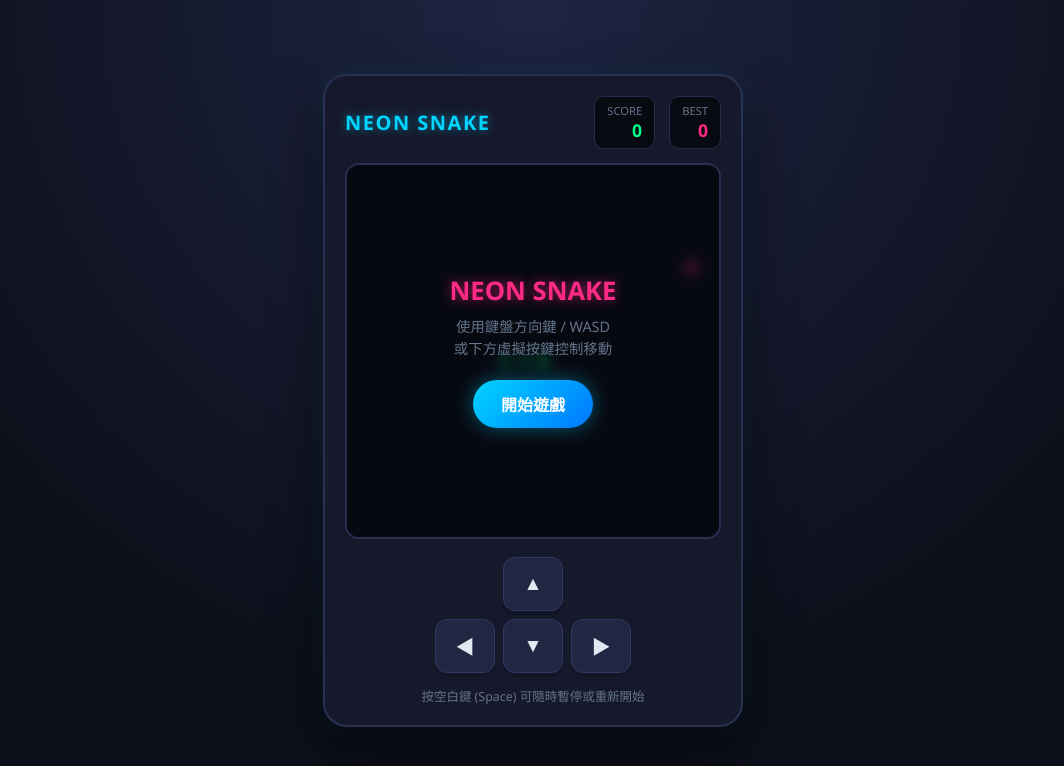
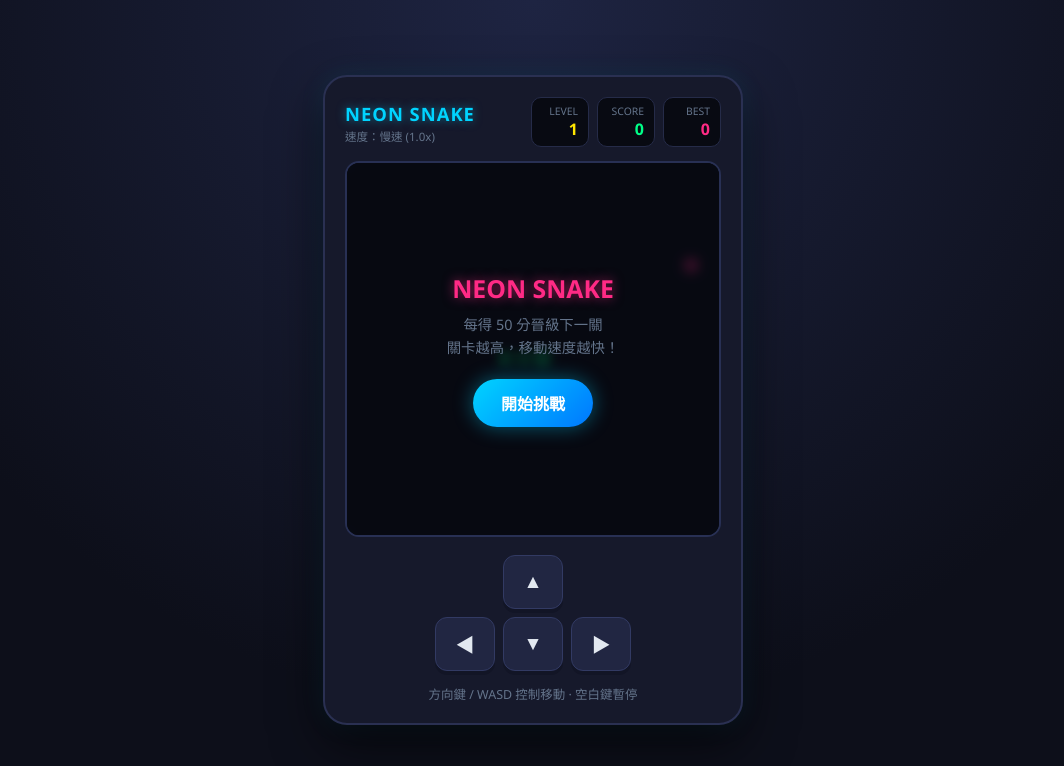
Before and after one commit to 11224109/Project_test, a plain HTML site: page index.html in a window 1280 px wide. Shown: the whole page, without its empty margins (107-1171 px from the left). Drawn offline with Linux system fonts and the light colour scheme.

Commit message:
新增貪吃蛇關卡與速度漸變機制

```diff
--- a/index.html
+++ b/index.html
@@ -3,7 +3,7 @@
 <head>
   <meta charset="UTF-8" />
   <meta name="viewport" content="width=device-width, initial-scale=1.0, maximum-scale=1.0, user-scalable=no" />
-  <title>NEON SNAKE | 復古霓虹貪吃蛇</title>
+  <title>NEON SNAKE | 關卡進階版</title>
   <style>
     :root {
       --bg-color: #0d0f1a;
@@ -12,6 +12,7 @@
       --neon-green: #00ff88;
       --neon-pink: #ff2a85;
       --neon-blue: #00d4ff;
+      --neon-gold: #ffe600;
       --text-main: #e2e8f0;
       --text-muted: #64748b;
     }
@@ -50,40 +51,57 @@
       justify-content: space-between;
       align-items: center;
       margin-bottom: 14px;
+      gap: 8px;
+    }
+
+    .title-group {
+      display: flex;
+      flex-direction: column;
     }
 
     .title {
-      font-size: 1.25rem;
+      font-size: 1.15rem;
       font-weight: 800;
-      letter-spacing: 1.5px;
+      letter-spacing: 1px;
       color: var(--neon-blue);
       text-shadow: 0 0 10px rgba(0, 212, 255, 0.5);
     }
 
+    .speed-tag {
+      font-size: 0.72rem;
+      color: var(--text-muted);
+      margin-top: 2px;
+    }
+
     .scoreboard {
       display: flex;
-      gap: 14px;
+      gap: 8px;
       font-variant-numeric: tabular-nums;
     }
 
     .score-box {
       background: var(--screen-bg);
-      padding: 6px 12px;
+      padding: 6px 10px;
       border-radius: 10px;
       border: 1px solid #252b48;
       text-align: right;
+      min-width: 58px;
     }
 
     .score-label {
-      font-size: 0.7rem;
+      font-size: 0.65rem;
       color: var(--text-muted);
       display: block;
     }
 
     .score-value {
-      font-size: 1.1rem;
+      font-size: 1rem;
       font-weight: 700;
       color: var(--neon-green);
+    }
+
+    .score-value.level {
+      color: var(--neon-gold);
     }
 
     .score-value.high {
@@ -106,10 +124,35 @@
       height: 100%;
     }
 
+    /* 關卡升級浮動提示 */
+    .level-banner {
+      position: absolute;
+      top: 18px;
+      left: 50%;
+      transform: translateX(-50%) translateY(-10px);
+      background: rgba(22, 25, 43, 0.92);
+      border: 1px solid var(--neon-gold);
+      color: var(--neon-gold);
+      padding: 6px 18px;
+      border-radius: 999px;
+      font-size: 0.9rem;
+      font-weight: 800;
+      letter-spacing: 1px;
+      box-shadow: 0 0 18px rgba(255, 230, 0, 0.4);
+      opacity: 0;
+      pointer-events: none;
+      transition: opacity 0.25s ease, transform 0.25s ease;
+    }
+
+    .level-banner.show {
+      opacity: 1;
+      transform: translateX(-50%) translateY(0);
+    }
+
     .overlay {
       position: absolute;
       inset: 0;
-      background: rgba(8, 10, 18, 0.85);
+      background: rgba(8, 10, 18, 0.86);
       backdrop-filter: blur(4px);
       display: flex;
       flex-direction: column;
@@ -127,7 +170,7 @@
 
     .overlay h2 {
       margin: 0 0 8px;
-      font-size: 1.6rem;
+      font-size: 1.55rem;
       color: var(--neon-pink);
       text-shadow: 0 0 12px rgba(255, 42, 133, 0.6);
     }
@@ -136,7 +179,7 @@
       margin: 0 0 20px;
       font-size: 0.9rem;
       color: var(--text-muted);
-      line-height: 1.5;
+      line-height: 1.6;
     }
 
     .btn-start {
@@ -149,14 +192,13 @@
       border-radius: 999px;
       cursor: pointer;
       box-shadow: 0 0 20px rgba(0, 212, 255, 0.4);
-      transition: transform 0.1s ease, box-shadow 0.1s ease;
+      transition: transform 0.1s ease;
     }
 
     .btn-start:active {
       transform: scale(0.95);
     }
 
-    /* 手機與觸控方向鍵 */
     .controls {
       margin-top: 18px;
       display: grid;
@@ -203,8 +245,15 @@
 
   <div class="arcade-cabinet">
     <div class="header">
-      <div class="title">NEON SNAKE</div>
+      <div class="title-group">
+        <div class="title">NEON SNAKE</div>
+        <div class="speed-tag" id="speedTag">速度：慢速 (1.0x)</div>
+      </div>
       <div class="scoreboard">
+        <div class="score-box">
+          <span class="score-label">LEVEL</span>
+          <span class="score-value level" id="level">1</span>
+        </div>
         <div class="score-box">
           <span class="score-label">SCORE</span>
           <span class="score-value" id="score">0</span>
@@ -218,10 +267,11 @@
 
     <div class="screen-wrapper">
       <canvas id="gameCanvas" width="400" height="400"></canvas>
+      <div class="level-banner" id="levelBanner">LEVEL UP! 速度提升</div>
       <div class="overlay" id="overlay">
         <h2 id="overlayTitle">NEON SNAKE</h2>
-        <p id="overlayDesc">使用鍵盤方向鍵 / WASD<br>或下方虛擬按鍵控制移動</p>
-        <button class="btn-start" id="startBtn">開始遊戲</button>
+        <p id="overlayDesc">每得 50 分晉級下一關<br>關卡越高，移動速度越快！</p>
+        <button class="btn-start" id="startBtn">開始挑戰</button>
       </div>
     </div>
 
@@ -232,14 +282,17 @@
       <button class="d-btn d-right" data-dir="RIGHT" aria-label="右">▶</button>
     </div>
 
-    <div class="hint">按空白鍵 (Space) 可隨時暫停或重新開始</div>
+    <div class="hint">方向鍵 / WASD 控制移動 · 空白鍵暫停</div>
   </div>
 
   <script>
     const canvas = document.getElementById('gameCanvas');
     const ctx = canvas.getContext('2d');
+    const levelEl = document.getElementById('level');
     const scoreEl = document.getElementById('score');
     const highScoreEl = document.getElementById('highScore');
+    const speedTagEl = document.getElementById('speedTag');
+    const levelBanner = document.getElementById('levelBanner');
     const overlay = document.getElementById('overlay');
     const overlayTitle = document.getElementById('overlayTitle');
     const overlayDesc = document.getElementById('overlayDesc');
@@ -249,6 +302,16 @@
     const TILE_COUNT = canvas.width / GRID_SIZE;
     const STORAGE_KEY = 'neon_snake_best_score';
 
+    // 關卡設定：每 50 分升一關，速度從 160ms 逐步加快到 55ms
+    const LEVEL_THEMES = [
+      { speed: 160, label: '慢速 (1.0x)', head: '#00ff88', body1: '#00cc6d', body2: '#00b35f' },
+      { speed: 135, label: '輕快 (1.2x)', head: '#00d4ff', body1: '#00a8cc', body2: '#0091b3' },
+      { speed: 110, label: '中速 (1.5x)', head: '#c77dff', body1: '#9d4edd', body2: '#7b2cbf' },
+      { speed: 88,  label: '高速 (1.8x)', head: '#ff9e00', body1: '#ff7b00', body2: '#e85d04' },
+      { speed: 70,  label: '極速 (2.3x)', head: '#ffe600', body1: '#ffd000', body2: '#ffb703' },
+      { speed: 55,  label: '狂暴 (2.9x)', head: '#ff2a85', body1: '#e01e70', body2: '#c9184a' }
+    ];
+
     let snake = [];
     let food = { x: 10, y: 10 };
     let dx = 0;
@@ -256,13 +319,34 @@
     let nextDx = 0;
     let nextDy = 0;
     let score = 0;
+    let level = 1;
     let highScore = Number(localStorage.getItem(STORAGE_KEY)) || 0;
     let gameLoop = null;
-    let speed = 130;
+    let bannerTimer = null;
     let isRunning = false;
     let isPaused = false;
 
     highScoreEl.textContent = highScore;
+
+    function getLevelConfig(lvl) {
+      const index = Math.min(lvl - 1, LEVEL_THEMES.length - 1);
+      return LEVEL_THEMES[index];
+    }
+
+    function updateLevelUI() {
+      const cfg = getLevelConfig(level);
+      levelEl.textContent = level;
+      speedTagEl.textContent = `速度：${cfg.label}`;
+    }
+
+    function showLevelUpBanner(newLevel) {
+      clearTimeout(bannerTimer);
+      levelBanner.textContent = `LEVEL ${newLevel} · 速度提升！`;
+      levelBanner.classList.add('show');
+      bannerTimer = setTimeout(() => {
+        levelBanner.classList.remove('show');
+      }, 1500);
+    }
 
     function initGame() {
       snake = [
@@ -275,9 +359,11 @@
       nextDx = 1;
       nextDy = 0;
       score = 0;
-      speed = 130;
+      level = 1;
       isPaused = false;
       scoreEl.textContent = score;
+      levelBanner.classList.remove('show');
+      updateLevelUI();
       spawnFood();
     }
 
@@ -292,12 +378,17 @@
       }
     }
 
+    function startLoopWithCurrentSpeed() {
+      clearInterval(gameLoop);
+      const cfg = getLevelConfig(level);
+      gameLoop = setInterval(tick, cfg.speed);
+    }
+
     function startGame() {
       initGame();
       isRunning = true;
       overlay.classList.add('hidden');
-      clearInterval(gameLoop);
-      gameLoop = setInterval(tick, speed);
+      startLoopWithCurrentSpeed();
     }
 
     function gameOver() {
@@ -309,8 +400,8 @@
         highScoreEl.textContent = highScore;
       }
       overlayTitle.textContent = 'GAME OVER';
-      overlayDesc.innerHTML = `最終得分：<strong>${score}</strong> 分<br>最高紀錄：${highScore} 分`;
-      startBtn.textContent = '再玩一次';
+      overlayDesc.innerHTML = `抵達關卡：<strong>LEVEL ${level}</strong><br>最終得分：<strong>${score}</strong> 分（最高 ${highScore} 分）`;
+      startBtn.textContent = '再挑戰一次';
       overlay.classList.remove('hidden');
     }
 
@@ -322,29 +413,28 @@
 
       const head = { x: snake[0].x + dx, y: snake[0].y + dy };
 
-      // 撞牆判定
       if (head.x < 0 || head.x >= TILE_COUNT || head.y < 0 || head.y >= TILE_COUNT) {
         return gameOver();
       }
 
-      // 撞到自己判定
       if (snake.some(part => part.x === head.x && part.y === head.y)) {
         return gameOver();
       }
 
       snake.unshift(head);
 
-      // 吃到食物
       if (head.x === food.x && head.y === food.y) {
         score += 10;
         scoreEl.textContent = score;
         spawnFood();
 
-        // 隨著分數微幅加速
-        if (speed > 65) {
-          speed -= 2;
-          clearInterval(gameLoop);
-          gameLoop = setInterval(tick, speed);
+        // 每 50 分升一關並加快速度
+        const calculatedLevel = Math.floor(score / 50) + 1;
+        if (calculatedLevel > level) {
+          level = calculatedLevel;
+          updateLevelUI();
+          showLevelUpBanner(level);
+          startLoopWithCurrentSpeed();
         }
       } else {
         snake.pop();
@@ -354,11 +444,11 @@
     }
 
     function draw() {
-      // 清空背景
+      const cfg = getLevelConfig(level);
+
       ctx.fillStyle = '#080a12';
       ctx.fillRect(0, 0, canvas.width, canvas.height);
 
-      // 繪製微弱網格線
       ctx.strokeStyle = 'rgba(255, 255, 255, 0.03)';
       ctx.lineWidth = 1;
       for (let i = 0; i <= TILE_COUNT; i++) {
@@ -373,7 +463,7 @@
         ctx.stroke();
       }
 
-      // 繪製食物 (發光粉紅圓點)
+      // 繪製食物
       ctx.save();
       ctx.shadowColor = '#ff2a85';
       ctx.shadowBlur = 12;
@@ -389,16 +479,16 @@
       ctx.fill();
       ctx.restore();
 
-      // 繪製蛇身
+      // 繪製蛇身（顏色隨關卡變化）
       snake.forEach((part, index) => {
         const isHead = index === 0;
         ctx.save();
         if (isHead) {
-          ctx.shadowColor = '#00ff88';
+          ctx.shadowColor = cfg.head;
           ctx.shadowBlur = 10;
-          ctx.fillStyle = '#00ff88';
+          ctx.fillStyle = cfg.head;
         } else {
-          ctx.fillStyle = index % 2 === 0 ? '#00cc6d' : '#00b35f';
+          ctx.fillStyle = index % 2 === 0 ? cfg.body1 : cfg.body2;
         }
         ctx.beginPath();
         ctx.roundRect(
@@ -421,7 +511,6 @@
       if (dir === 'RIGHT' && dx !== -1) { nextDx = 1; nextDy = 0; }
     }
 
-    // 鍵盤事件
     document.addEventListener('keydown', (e) => {
       if (['ArrowUp', 'ArrowDown', 'ArrowLeft', 'ArrowRight', 'Space'].includes(e.code)) {
         e.preventDefault();
@@ -439,14 +528,12 @@
       }
     });
 
-    // 觸控與滑鼠方向鍵
     document.querySelectorAll('.d-btn').forEach(btn => {
       btn.addEventListener('click', () => setDirection(btn.dataset.dir));
     });
 
     startBtn.addEventListener('click', startGame);
 
-    // 初始畫面預覽
     initGame();
     draw();
   </script>
```
